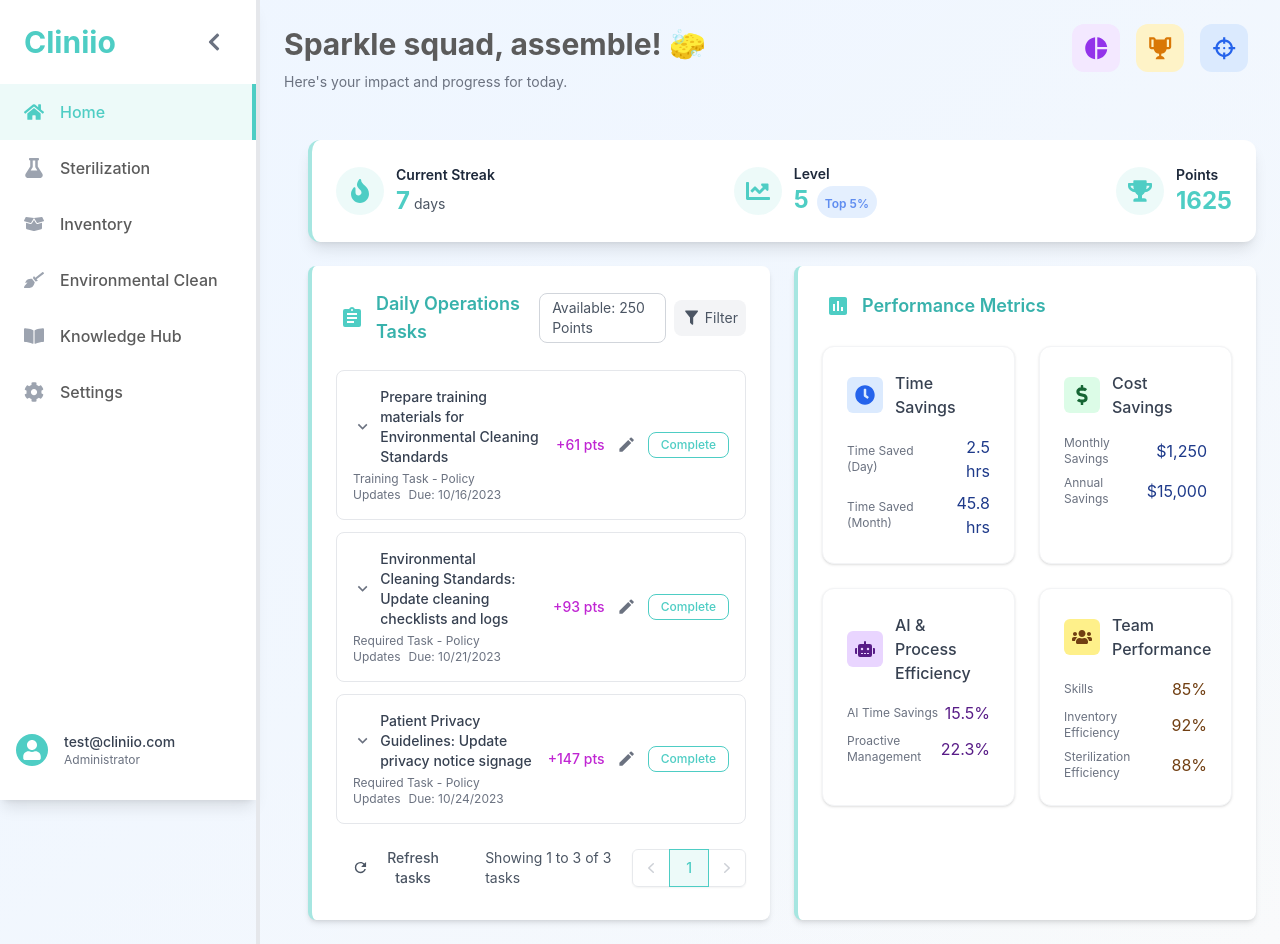
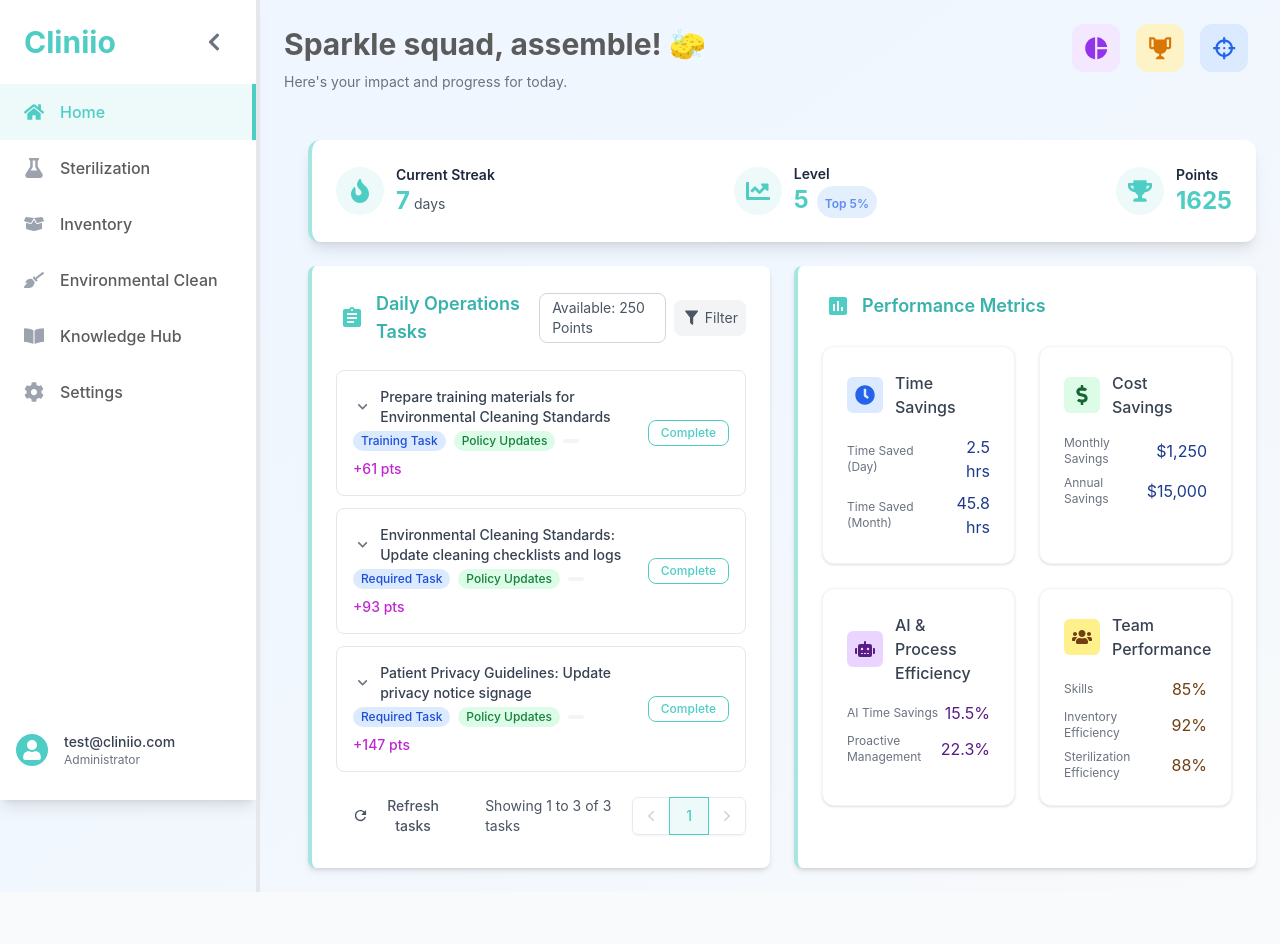
Before and after one commit to kiminator-commits/cliniio2.0, a React (Vite) app: page /home in a window 1280 px wide. After the commit the page ends 892 px from the top, so only its background shows below. Built offline with nearby package versions, Linux system fonts and the light colour scheme.

Commit message:
refactor: move points to be in-line with badges for better space utilization

```diff
--- a/src/components/TasksList.tsx
+++ b/src/components/TasksList.tsx
@@ -75,7 +75,7 @@
   return (
     <>
       {showFilters && (
-        <div className="grid grid-cols-1 sm:grid-cols-2 md:grid-cols-5 gap-3 mb-4">
+        <div className="grid grid-cols-1 sm:grid-cols-2 md:grid-cols-4 gap-3 mb-4 p-4 bg-gray-50 rounded-lg border border-gray-100">
           <div>
             <label htmlFor="status" className="block text-xs text-gray-500 mb-1">
               Status
@@ -139,7 +139,7 @@
               <option value="Custom">Custom</option>
             </select>
           </div>
-          <div>
+          <div className="md:col-span-4">
             <label htmlFor="search" className="block text-xs text-gray-500 mb-1">
               Search
             </label>
@@ -174,6 +174,7 @@
           >
             <div className="flex items-center justify-between">
               <div className="flex-1 min-w-0 mr-4">
+                <div className="flex items-center justify-between">
                   <div className="flex items-center">
                     <button
                       onClick={() => toggleTask(task.id)}
@@ -205,6 +206,7 @@
                     ) : (
                       <h3 className="text-sm font-medium text-gray-700">{task.title}</h3>
                     )}
+                  </div>
                 </div>
                 <p className="text-xs text-gray-500 mt-1">
                   {editingTaskId === task.id ? (
@@ -239,16 +241,42 @@
                     </div>
                   ) : (
                     <>
-                      {task.type} - {task.category}
-                      <span className="ml-2 text-xs">Due: {task.dueDate}</span>
+                      <div className="flex flex-wrap items-center gap-2">
+                        <button
+                          onClick={() => onFilter && onFilter()}
+                          className="px-2 py-0.5 text-xs font-medium bg-blue-100 text-blue-700 rounded-full hover:bg-blue-200"
+                        >
+                          {task.type}
+                        </button>
+                        <button
+                          onClick={() => onFilter && onFilter()}
+                          className="px-2 py-0.5 text-xs font-medium bg-green-100 text-green-700 rounded-full hover:bg-green-200"
+                        >
+                          {task.category}
+                        </button>
+                        <button
+                          onClick={() => onFilter && onFilter()}
+                          className={`px-2 py-0.5 text-xs font-medium rounded-full ${
+                            task.priority === 'urgent'
+                              ? 'bg-red-100 text-red-700 hover:bg-red-200'
+                              : task.priority === 'high'
+                              ? 'bg-orange-100 text-orange-700 hover:bg-orange-200'
+                              : task.priority === 'medium'
+                              ? 'bg-yellow-100 text-yellow-700 hover:bg-yellow-200'
+                              : 'bg-gray-100 text-gray-700 hover:bg-gray-200'
+                          }`}
+                        >
+                          {task.priority}
+                        </button>
+                        <span className="text-sm font-medium whitespace-nowrap text-fuchsia-600">
+                          +{task.points} pts
+                        </span>
+                      </div>
                     </>
                   )}
                 </p>
               </div>
               <div className="flex items-center gap-2">
-                <span className="text-sm font-medium whitespace-nowrap text-fuchsia-600">
-                  +{task.points} pts
-                </span>
                 {editingTaskId === task.id ? (
                   <>
                     <button
@@ -265,29 +293,12 @@
                     </button>
                   </>
                 ) : (
-                  <>
-                    <button
-                      onClick={() => handleEdit(task.id)}
-                      className="p-1 text-gray-500 hover:text-gray-700"
-                    >
-                      <svg
-                        viewBox="0 0 24 24"
-                        role="presentation"
-                        style={{ width: '1.2rem', height: '1.2rem' }}
-                      >
-                        <path
-                          d="M20.71,7.04C21.1,6.65 21.1,6 20.71,5.63L18.37,3.29C18,2.9 17.35,2.9 16.96,3.29L15.12,5.12L18.87,8.87M3,17.25V21H6.75L17.81,9.93L14.06,6.18L3,17.25Z"
-                          style={{ fill: 'currentcolor' }}
-                        />
-                      </svg>
-                    </button>
                   <button
                     onClick={() => onTaskComplete && onTaskComplete(task.id, task.points || 0)}
                     className="px-3 py-1 bg-white text-[#4ECDC4] border border-[#4ECDC4] hover:bg-[#4ECDC4] hover:bg-opacity-10 rounded-lg text-xs font-medium whitespace-nowrap"
                   >
                     Complete
                   </button>
-                  </>
                 )}
               </div>
             </div>
```
Lines whose indentation alone changed are shown as unchanged.
